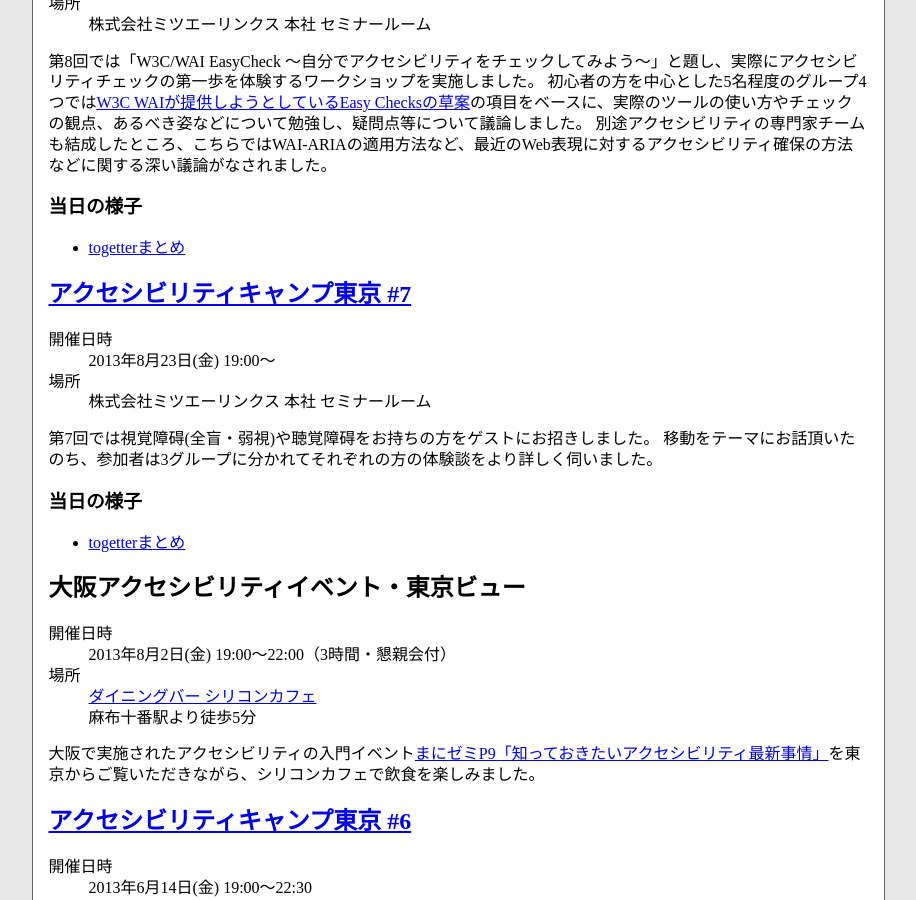
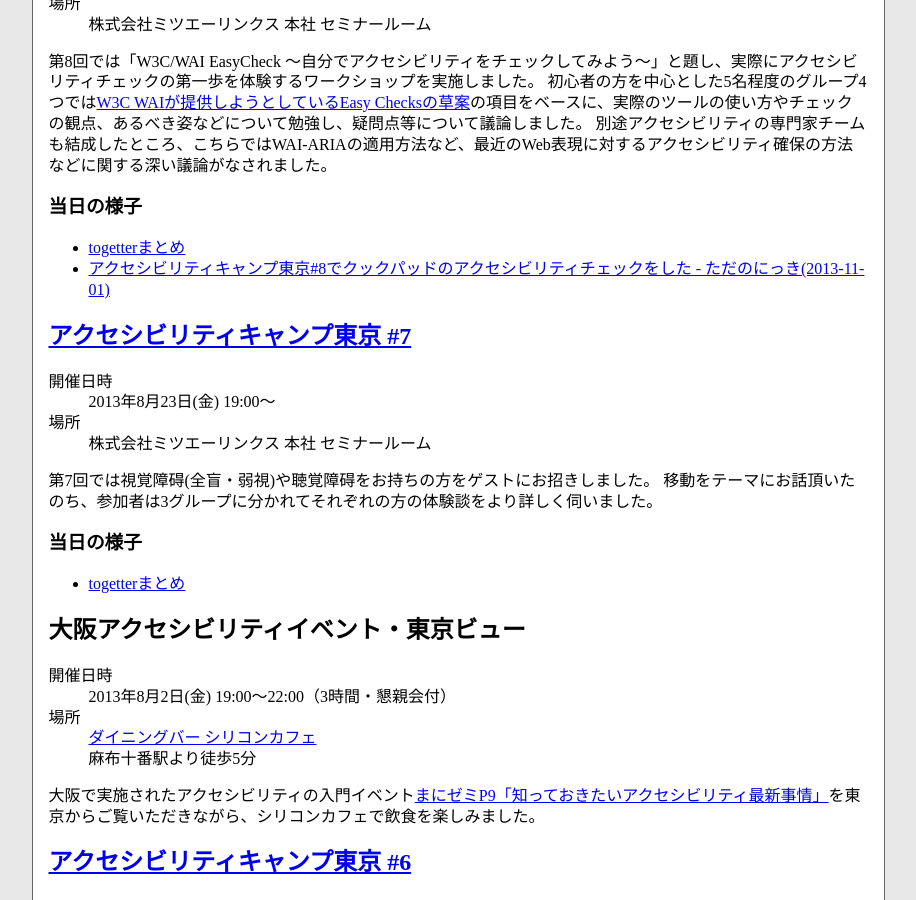
Before and after one commit to a11ytokyo/a11ytokyo.github.io, a Jekyll site: the page built from event.md, in a window 1280 px wide and 900 px high, scrolled down 1112 px. Shown: the whole window, without its empty margins (182-1098 px from the left). Built offline with Jekyll 4.4.1, drawn with Linux system fonts in a browser that asks for light colours.

Commit message:
リンク追加

```diff
--- a/event.md
+++ b/event.md
@@ -51,6 +51,7 @@ title: 過去のイベント
 ### 当日の様子
 
 * [togetterまとめ](http://togetter.com/li/584538)
+* [アクセシビリティキャンプ東京#8でクックパッドのアクセシビリティチェックをした - ただのにっき(2013-11-01)](http://sho.tdiary.net/20131101.html)
 
 
 ## [アクセシビリティキャンプ東京 #7](http://atnd.org/event/E0018357)	{#camp-7}
```
